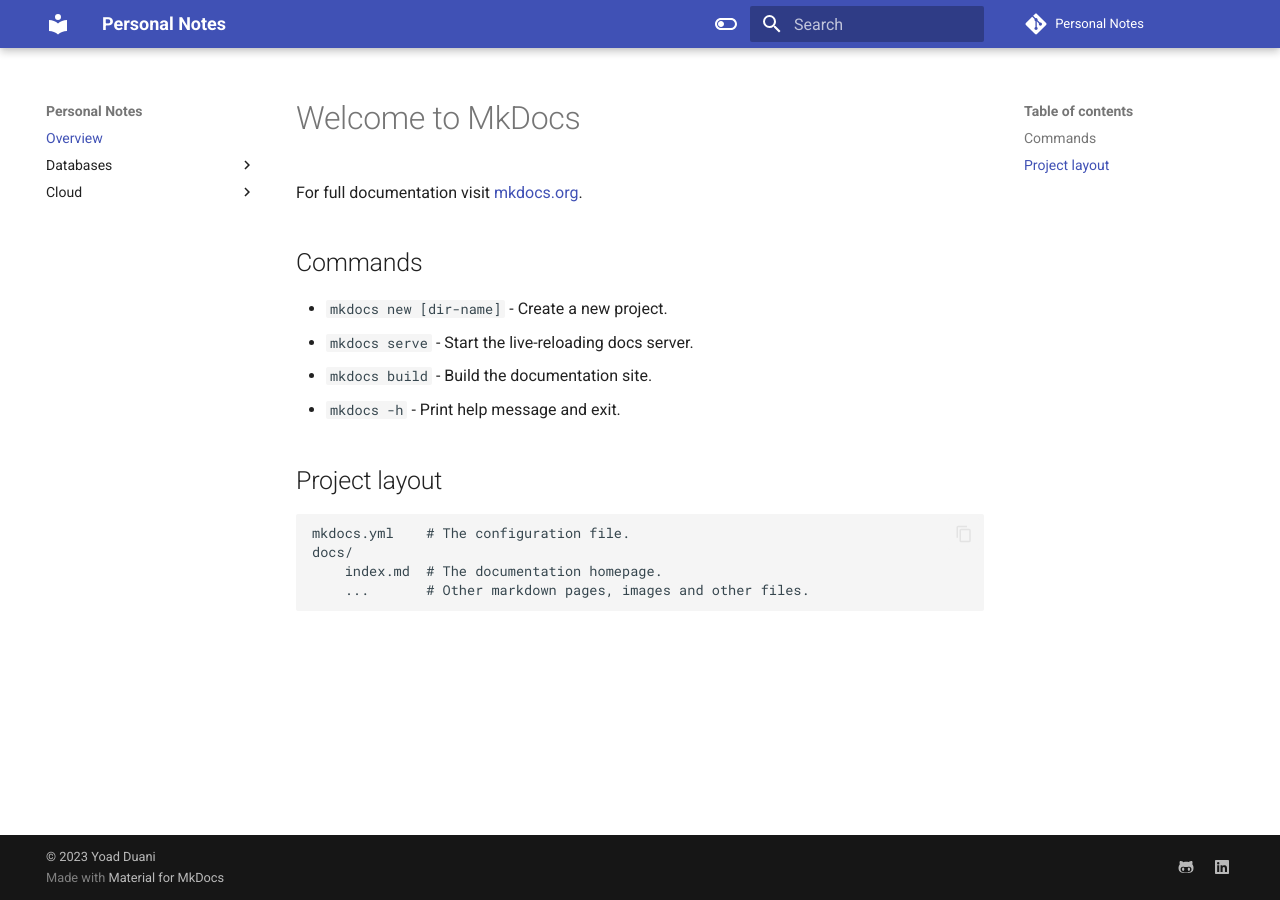
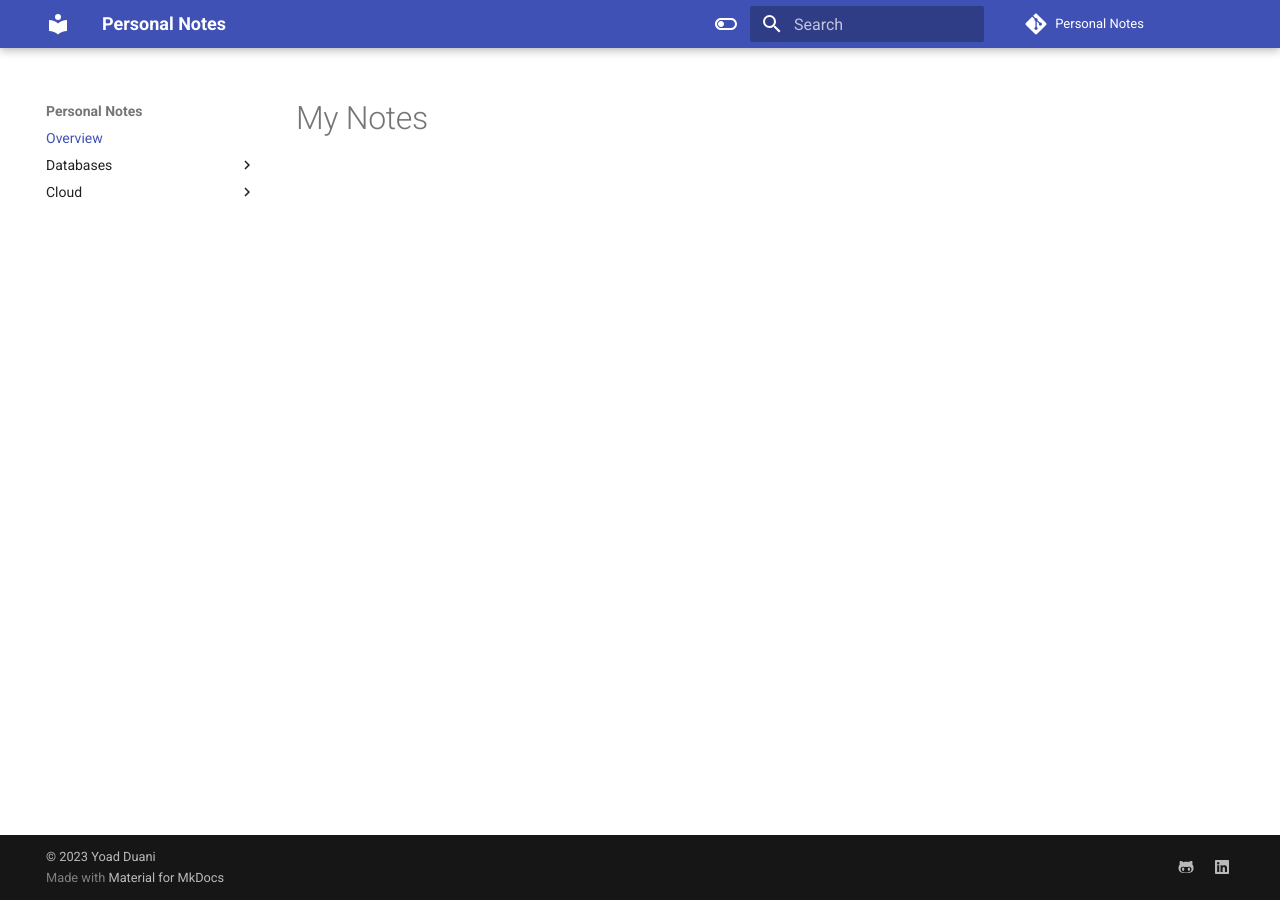
Before and after one commit to Yoad-Duani/personal_notes, an MkDocs documentation site: the page built from docs/index.md, in a window 1280 px wide. Built offline with MkDocs 1.6.1 and Material for MkDocs 9.7.7, drawn with Linux system fonts in a browser that asks for light colours; comment, search, counter and statistics services are not loaded.

Commit message:
Update docs

```diff
--- a/docs/index.md
+++ b/docs/index.md
@@ -1,17 +1 @@
-# Welcome to MkDocs
-
-For full documentation visit [mkdocs.org](https://www.mkdocs.org).
-
-## Commands
-
-* `mkdocs new [dir-name]` - Create a new project.
-* `mkdocs serve` - Start the live-reloading docs server.
-* `mkdocs build` - Build the documentation site.
-* `mkdocs -h` - Print help message and exit.
-
-## Project layout
-
-    mkdocs.yml    # The configuration file.
-    docs/
-        index.md  # The documentation homepage.
-        ...       # Other markdown pages, images and other files.
+# My Notes
--- a/mkdocs.yml
+++ b/mkdocs.yml
@@ -35,8 +35,10 @@
   - Databases:
       - Vertica:
           - ./dbs/vertica/vertica.md
-      - mysql: ./dbs/mysql.md
-      - mongo: ./dbs/mongo.md
+      - Mysql: ./dbs/mysql
+          - ./dbs/mysql/mysql.md
+      - Mongodb: ./dbs/mongodb
+          - ./dbs/mongodb/mongo.md
   - Cloud:
       - GCP:
           - ./cloud/gcp/networking.md
```
Also changed, not shown: docs/dbs/mongodb/mongo.md (added, +1 -0 lines), docs/dbs/mongo.md (deleted), docs/dbs/mysql/mysql.md (renamed from docs/dbs/mysql.md), 2 other files.
